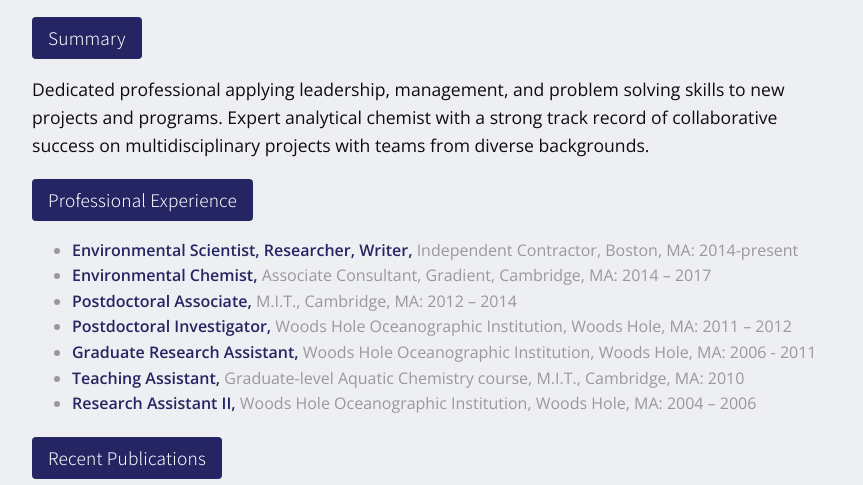
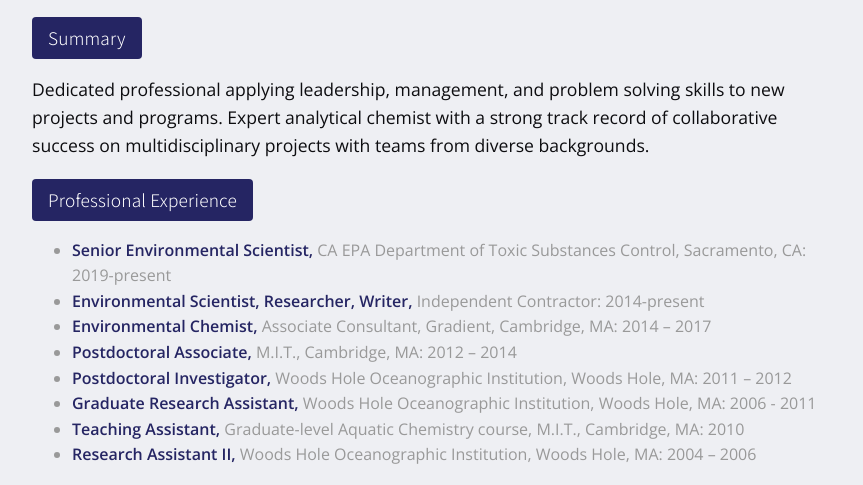
Before and after one commit to chels89/abigailnoble.github.io, a plain HTML site: page index.html in a window 1280 px wide. Shown: the part 274-759 px from the top of the page, without its empty margins (208-1071 px from the left). Drawn offline with nearby package versions, Linux system fonts and the light colour scheme.

Commit message:
Added DTSC Job to HTML

```diff
--- a/index.html
+++ b/index.html
@@ -31,7 +31,8 @@
 
       <h2><span class="title">Professional Experience</span></h2>
         <ul>
-          <li><strong>Environmental Scientist, Researcher, Writer,</strong> Independent Contractor, Boston, MA: 2014-present</li>
+          <li><strong>Senior Environmental Scientist, </strong> CA EPA Department of Toxic Substances Control, Sacramento, CA: 2019-present</li>
+          <li><strong>Environmental Scientist, Researcher, Writer,</strong> Independent Contractor: 2014-present</li>
           <li><strong>Environmental Chemist,</strong> Associate Consultant, Gradient, Cambridge, MA: 2014 – 2017</li>
           <li><strong>Postdoctoral Associate,</strong> M.I.T., Cambridge, MA: 2012 – 2014</li>
           <li><strong>Postdoctoral Investigator,</strong> Woods Hole Oceanographic Institution, Woods Hole, MA: 2011 – 2012</li>
```
Also changed, not shown: 1 other file.
